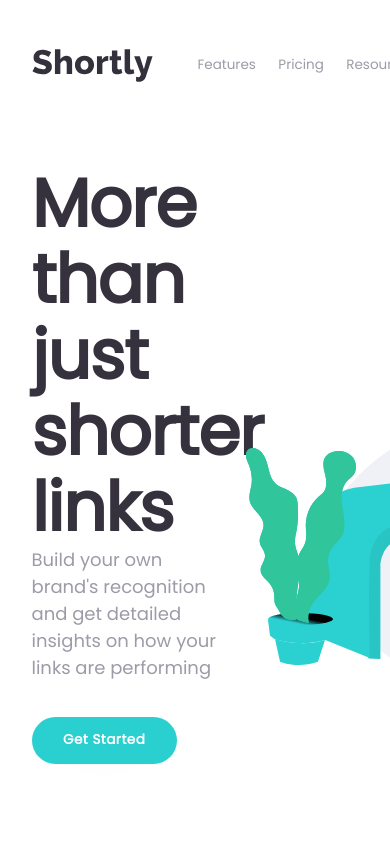
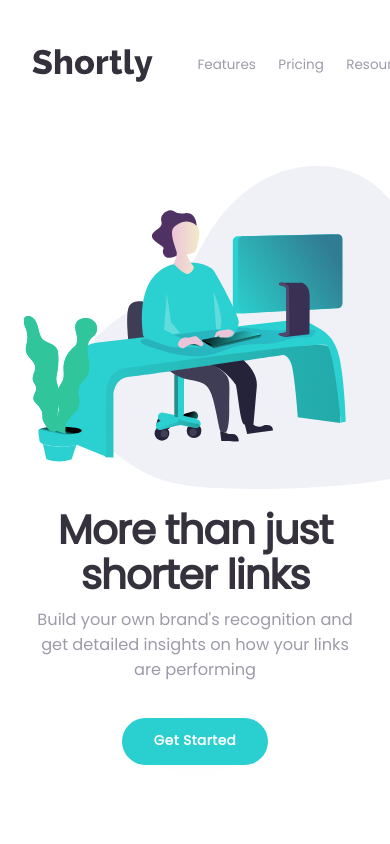
Before and after one commit to logotip4ik/frontend-mentor-url-shortening, a Nuxt app: page / in a window 390 px wide. Shown: the top 844 px of the page. Built offline with nearby package versions, Linux system fonts and the light colour scheme.

Commit message:
update: added a bit of responsivnes

```diff
--- a/components/Header.vue
+++ b/components/Header.vue
@@ -15,10 +15,6 @@
     />
   </header>
 </template>
-
-<script>
-export default {}
-</script>
 
 <style lang="scss">
 .header {
@@ -54,5 +50,29 @@ export default {}
   &__image {
     display: block;
   }
+
+  @media screen and (max-width: 830px) {
+    display: flex;
+    flex-direction: column-reverse;
+    text-align: center;
+
+    &__content {
+      &__heading {
+        font-size: 2.25rem;
+        margin-bottom: 0.5rem;
+      }
+      &__info {
+        font-size: 0.9rem;
+      }
+    }
+
+    &__image {
+      width: 150%;
+      max-width: 500px;
+      height: auto;
+
+      transform: translateX(15%);
+    }
+  }
 }
 </style>
```
